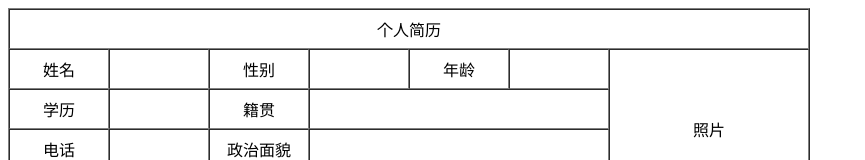
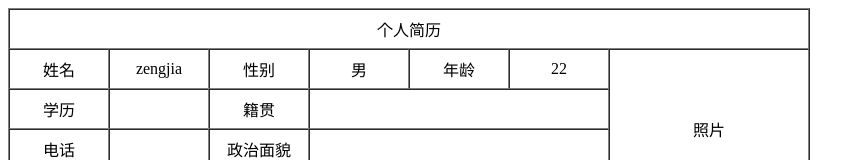
Before and after one commit to dixinxiaojia/GitHubTest, a plain HTML site: page test.html in a window 1280 px wide. Shown: the top 160 px of the page, without its empty margins (0-865 px from the left). Drawn offline with Linux system fonts and the light colour scheme.

Commit message:
Update test.html

```diff
--- a/test.html
+++ b/test.html
@@ -16,11 +16,11 @@
 			</tr>
 			<tr align="center" height="40px">
 				<td>姓名</td>
-				<td></td>
+				<td>zengjia</td>
 				<td>性别</td>
-				<td></td>
+				<td>男</td>
 				<td>年龄</td>
-				<td></td>
+				<td>22</td>
 				<!-- 列的合并使用rowspan="" -->
 				<td rowspan="4">照片</td>
 			</tr>
```
